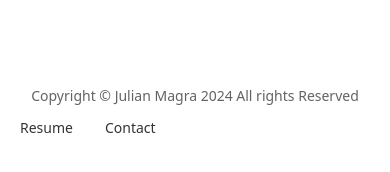
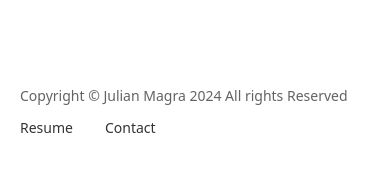
Before and after one commit to julianmagra/portfolio, a React (Vite) app: page / in a window 390 px wide. Shown: the part 3990-4162 px from the top of the page. Built offline with nearby package versions, Linux system fonts and the light colour scheme.

Commit message:
footer aligned

```diff
--- a/src/components/layout/Footer.tsx
+++ b/src/components/layout/Footer.tsx
@@ -2,11 +2,11 @@ const Footer = () => {
   return (
     /* corregir alineamiento footer  */
     <footer
-      className="opacity-80 m-4 mt-16 w-full mx-auto container lg:max-w-4xl md:max-w-2xl mb-10 flex justify-center  "
+      className="opacity-80 m-4 mt-16 w-full mx-auto lg:max-w-4xl md:max-w-2xl mb-10 flex justify-center  "
       id="contact"
     >
-      <div className="rounded-lg w-full max-w-screen-xl mx-auto md:flex md:items-center md:justify-between py-4">
-        <p className="text-sm sm:text-center text-zinc-800/90 dark:text-zinc-200/90">
+      <div className="rounded-lg w-full mx-auto md:flex md:items-center md:justify-between py-4">
+        <p className="text-sm text-left md:text-center text-zinc-800/90 dark:text-zinc-200/90">
           Copyright © Julian Magra 2024 All rights Reserved
         </p>
         <div className="flex flex-wrap items-center mt-3 text-sm font-medium dark:text-white/90 sm:mt-0">
```
